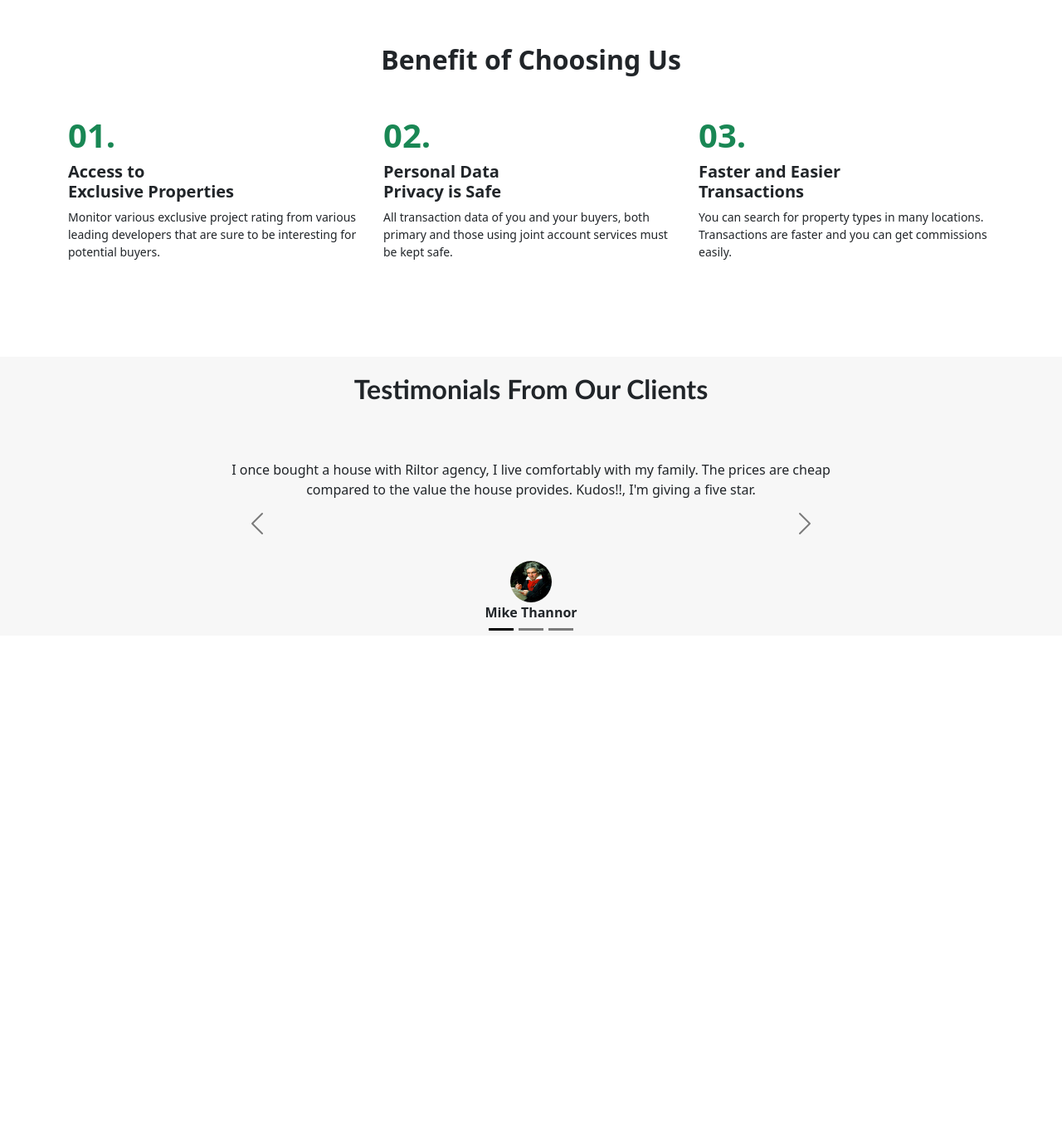
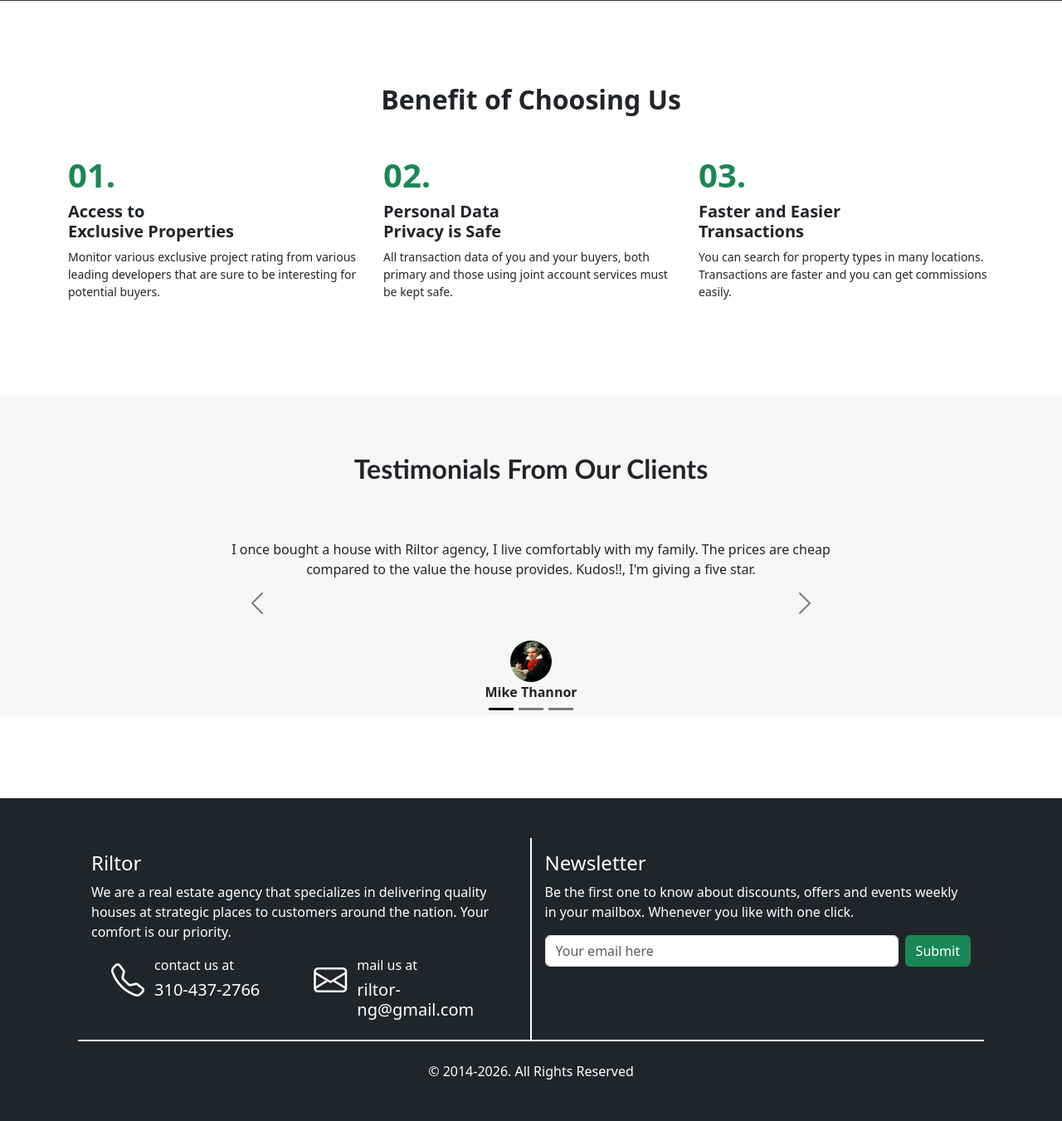
Before and after one commit to LilRex22/Django-Real-Estate-website, a Django app: page / in a window 1280 px wide. Shown: the part 2362-3713 px from the top of the page at 83% size. Before the commit the page ends 3122 px from the top, so only its background shows below. Run offline with Django 5.2, Linux system fonts and the light colour scheme; data comes from the database, SQL or seed files in the repository; some libraries are stand-ins or nearby versions.

Commit message:
added footer section

```diff
--- a/templates/base.html
+++ b/templates/base.html
@@ -12,13 +12,72 @@
     <link rel="stylesheet" href="https://cdn.jsdelivr.net/npm/bootstrap-icons@1.11.1/font/bootstrap-icons.css">
     <title>Riltor.com</title>
 </head>
-<body class="">
+<body class="d-flex flex-column min-vh-100">
     {% include 'navbar.html' %}
 
 
     {% block content %}
 
     {% endblock %}
+
+    <!-- footer section -->
+    <footer class="bg-dark p-5" style="margin-top: 100px">
+        <div class="container">
+            <!-- up footer contents -->
+            <div class="container d-lg-flex ">
+
+                <!-- left footer items -->
+                <div class="container text-white p-3" style="border-bottom: 2px solid white; border-right: 2px solid white;">
+                    <h4>Riltor</h4>
+                    <p>
+                        We are a real estate agency that specializes in delivering
+                        quality houses at strategic places to customers around the
+                        nation. Your comfort is our priority.
+                    </p>
+
+                    <!-- contact us -->
+                    <div class="container d-lg-flex">
+                        <div class="container text-white d-flex">
+                            <i class="bi bi-telephone fs-1"></i>
+                            <div class="container">
+                                <p>contact us at</p>
+                                <h5 style="margin-top: -10px;">310-437-2766</h5>
+                            </div>
+                        </div>
+
+                        <div class="container text-white d-lg-flex mt-3 mt-lg-0">
+                            <i class="bi bi-envelope fs-1"></i>
+                            <div class="container">
+                                <p>mail us at</p>
+                                <h5 style="margin-top: -10px;">riltor-ng@gmail.com</h5>
+                            </div>
+                        </div>
+                    </div>
+                </div>
+
+                <!-- right footer items -->
+                <div class="container text-white p-3" style="border-bottom: 2px solid white;">
+                    <h4>Newsletter</h4>
+                    <p>
+                        Be the first one to know about discounts, offers and
+                        events weekly in your mailbox. Whenever you like with one click.
+                    </p>
+                    <!-- form to submit user email for updates -->
+                    <form action="" class="d-lg-flex gap-2">
+                        <input type="email" name="" id="" class="form-control" placeholder="Your email here">
+                        <button type="submit" class="btn btn-success mt-4 mt-lg-0">Submit</button>
+                    </form>
+                </div>
+            </div>
+
+            <!-- down footer contents -->
+            <div class="container text-white text-center mt-4">
+                &copy; 2014-2026. All Rights Reserved
+            </div>
+        </div>
+    </footer>
+
+
 <script src="https://cdn.jsdelivr.net/npm/@popperjs/core@2.11.8/dist/umd/popper.min.js"></script>
 <script src="https://cdn.jsdelivr.net/npm/bootstrap@5.3.2/dist/js/bootstrap.min.js"></script>
 <script src="{% static 'js/script.js' %}"></script>
```
